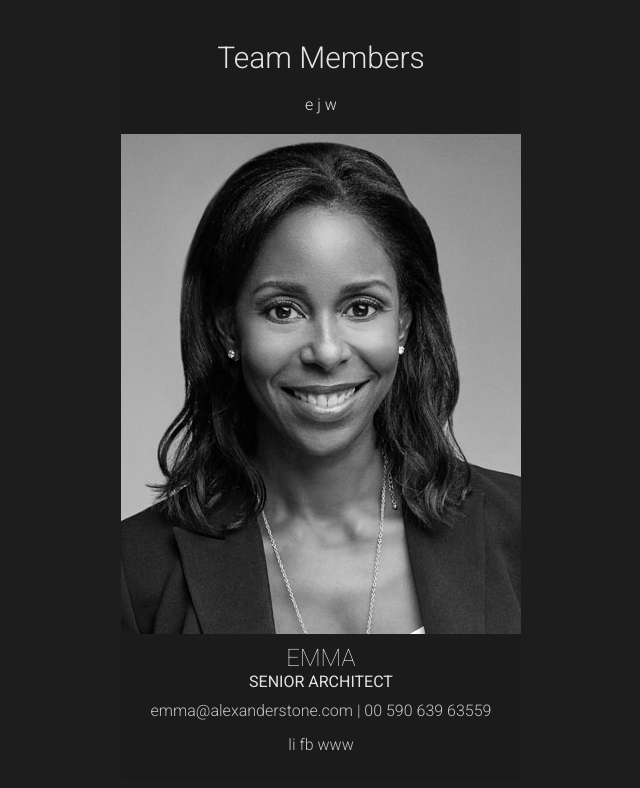
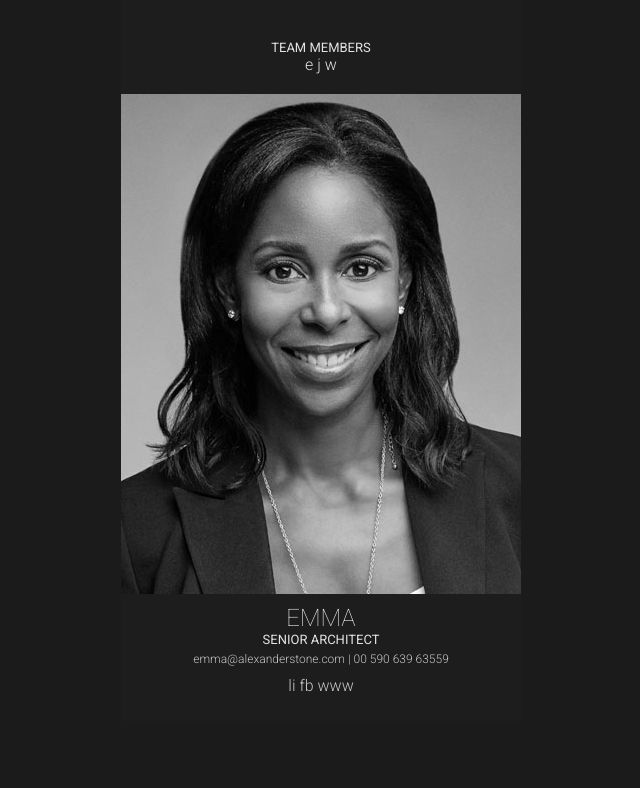
Before and after one commit to adamgonzls/ui006_userprofile, a website: page public/index.html in a window 1280 px wide. Shown: the whole page, without its empty margins (319-959 px from the left). Drawn offline with nearby package versions, Linux system fonts and the light colour scheme; files that its build step writes are made by us from their sources.

Commit message:
further adjust layout

```diff
--- a/scss/_layout.scss
+++ b/scss/_layout.scss
@@ -12,7 +12,7 @@
 }
 
 .page-container {
-  background: var(--darkness);
+  background: var(--shadow);
   height: 100vh;
 }
 
@@ -20,9 +20,15 @@ main {
   margin: 0 auto;
   max-width: 400px;
   color: var(--platinum);
-  background: var(--shadow);
+  background: var(--darkness);
   padding-top: calculateMargin(40px);
   text-align: center;
+  h1 {
+    margin-bottom: 0;
+    @include fontSize(13px);
+    font-weight: 400;
+    text-transform: uppercase;
+  }
 }
 
 nav {
@@ -45,7 +51,7 @@ nav {
   padding-top: calculateMargin(10px);
   padding-bottom: calculateMargin(10px);
   color: var(--pumice);
-  background: var(--shadow);
+  background: var(--darkness);
   .name,
   .title {
     display: block;
@@ -57,11 +63,13 @@ nav {
     font-weight: 100;
   }
   .title {
-    margin-bottom: calculateMargin(10px);
+    margin-bottom: calculateMargin(5px);
+    @include fontSize(13px);
     font-weight: 400;
   }
   .contact-info {
-    margin-bottom: calculateMargin(15px);
+    @include fontSize(12px);
+    margin-bottom: calculateMargin(10px);
   }
   .social {
     ul {
```
